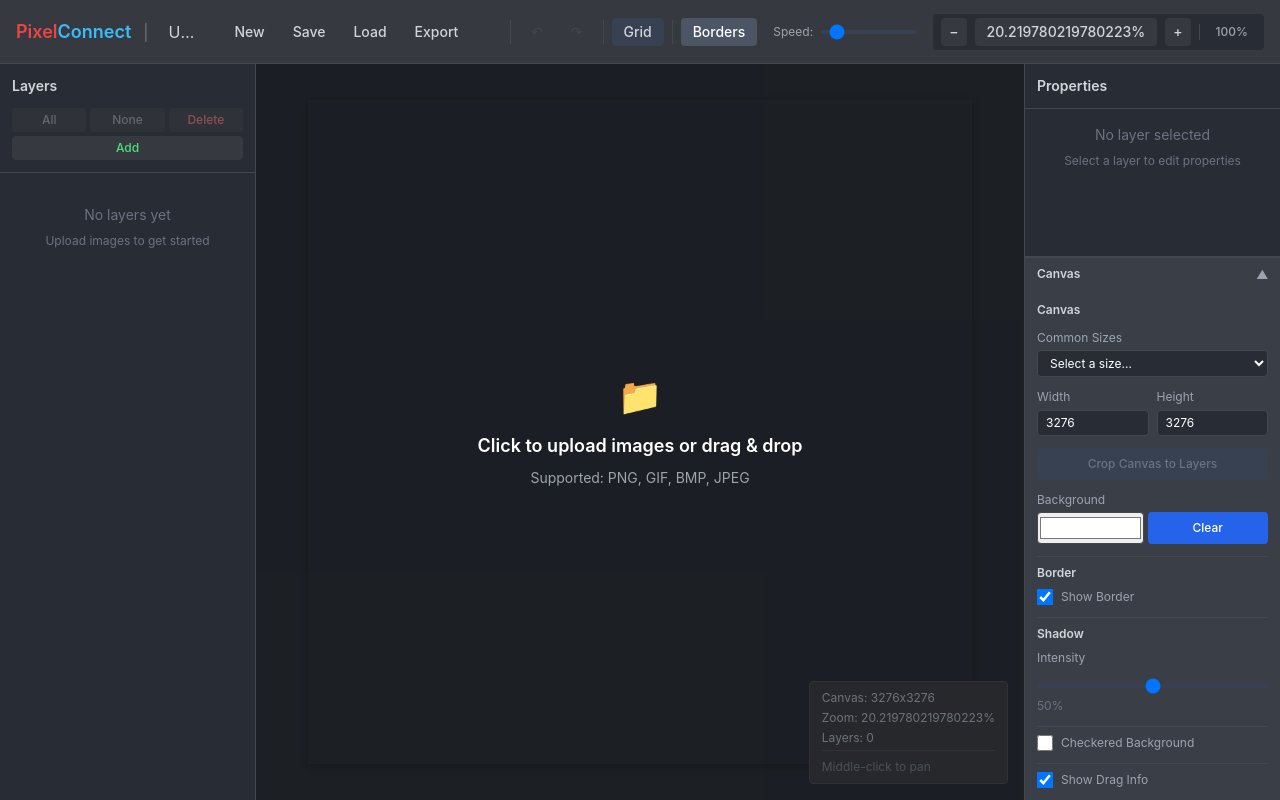
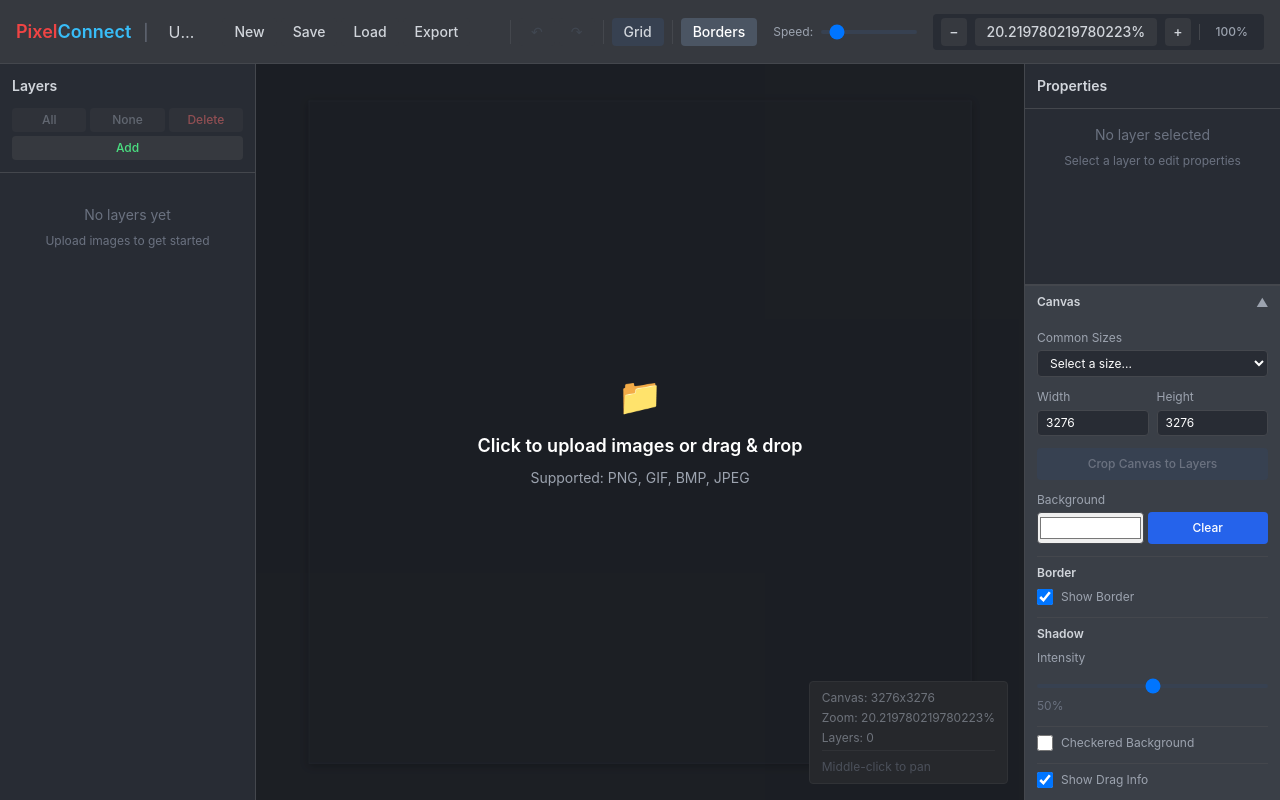
Before and after one commit to atharray/PixelConnect, a React (Vite) app: page / in a window 1280 px wide. Built offline with nearby package versions, Linux system fonts and the light colour scheme.

Commit message:
fix typos

```diff
--- a/src/components/PropertyPanel/CanvasSettings.tsx
+++ b/src/components/PropertyPanel/CanvasSettings.tsx
@@ -68,7 +68,6 @@ function CanvasSettings() {
       {/* Collapsible Content */}
       {!isCollapsed && (
         <div className="p-3 space-y-3 bg-gray-850">
-          <div className="text-xs font-semibold text-gray-300">Canvas</div>
 
       {/* Common Sizes Dropdown */}
       <div>
```
Also changed, not shown: 4 other files (tests, documents, lock files or other folders).
